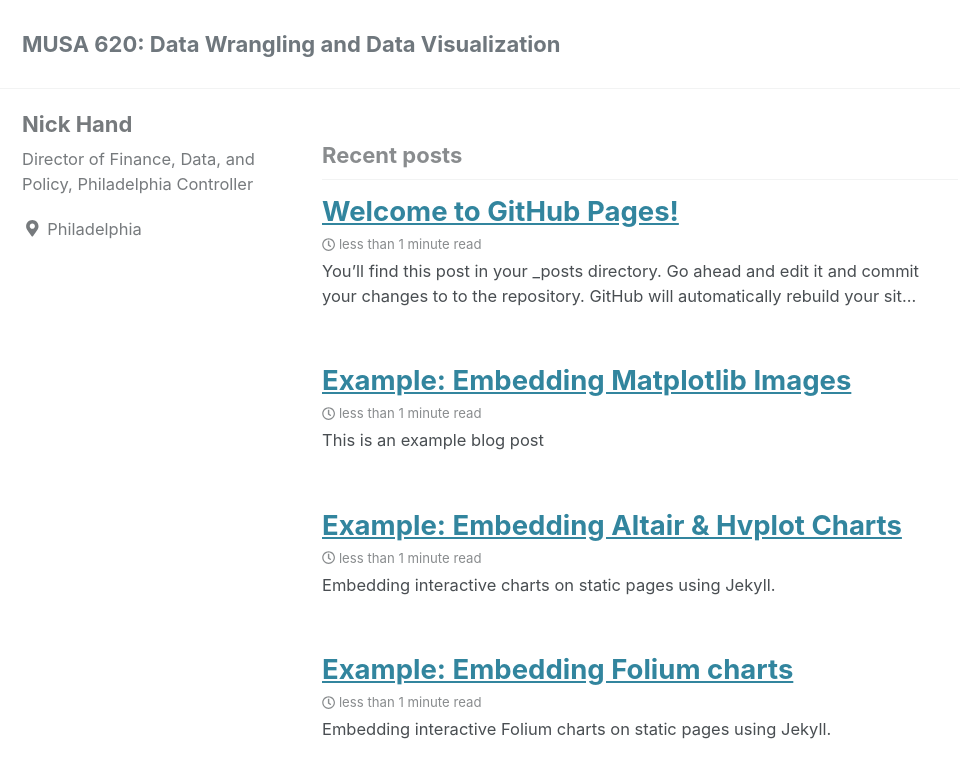
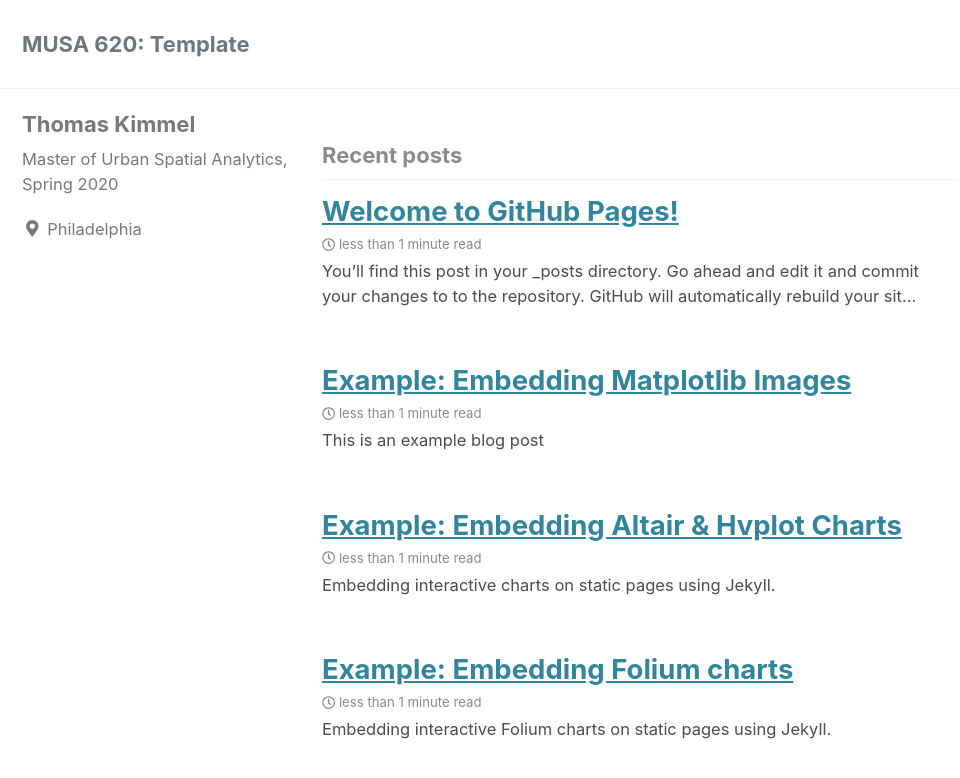
Before and after one commit to thomaskimmel/test, a Jekyll site: the page built from index.html, in a window 1280 px wide and 900 px high. Shown: the top 778 px of the window, without its empty margins (0-960 px from the left). Built offline with Jekyll 4.4.1, drawn with Linux system fonts in a browser that asks for light colours; cached includes are drawn as plain includes; nearby versions of some CDN libraries; a script that is not in the unit is left out; the list of posts is cut into pages by our own code; some of the changed text lies outside the part shown.

Commit message:
Update _config.yml

```diff
--- a/_config.yml
+++ b/_config.yml
@@ -16,9 +16,9 @@ minimal_mistakes_skin: "default" # "air", "aqua", "contrast", "dark", "dirt", "n
 
 # Site Settings
 locale: "en-US"
-title: "MUSA 620: Data Wrangling and Data Visualization"
+title: "MUSA 620: Template"
 title_separator: "-"
-name: "Nick Hand"
+name: "Thomas Kimmel"
 description: "Displaying cool data visualizations"
 url: # the base hostname & protocol for your site e.g. "https://mmistakes.github.io"
 baseurl: # the subpath of your site, e.g. "/blog"
@@ -105,9 +105,9 @@ analytics:
 
 # Site Author
 author:
-  name: "Nick Hand"
+  name: "Thomas Kimmel"
   avatar: # path of avatar image, e.g. "/assets/images/bio-photo.jpg"
-  bio: "Director of Finance, Data, and Policy, Philadelphia Controller"
+  bio: "Master of Urban Spatial Analytics, Spring 2020"
   location: "Philadelphia"
   email:
   links:
```
